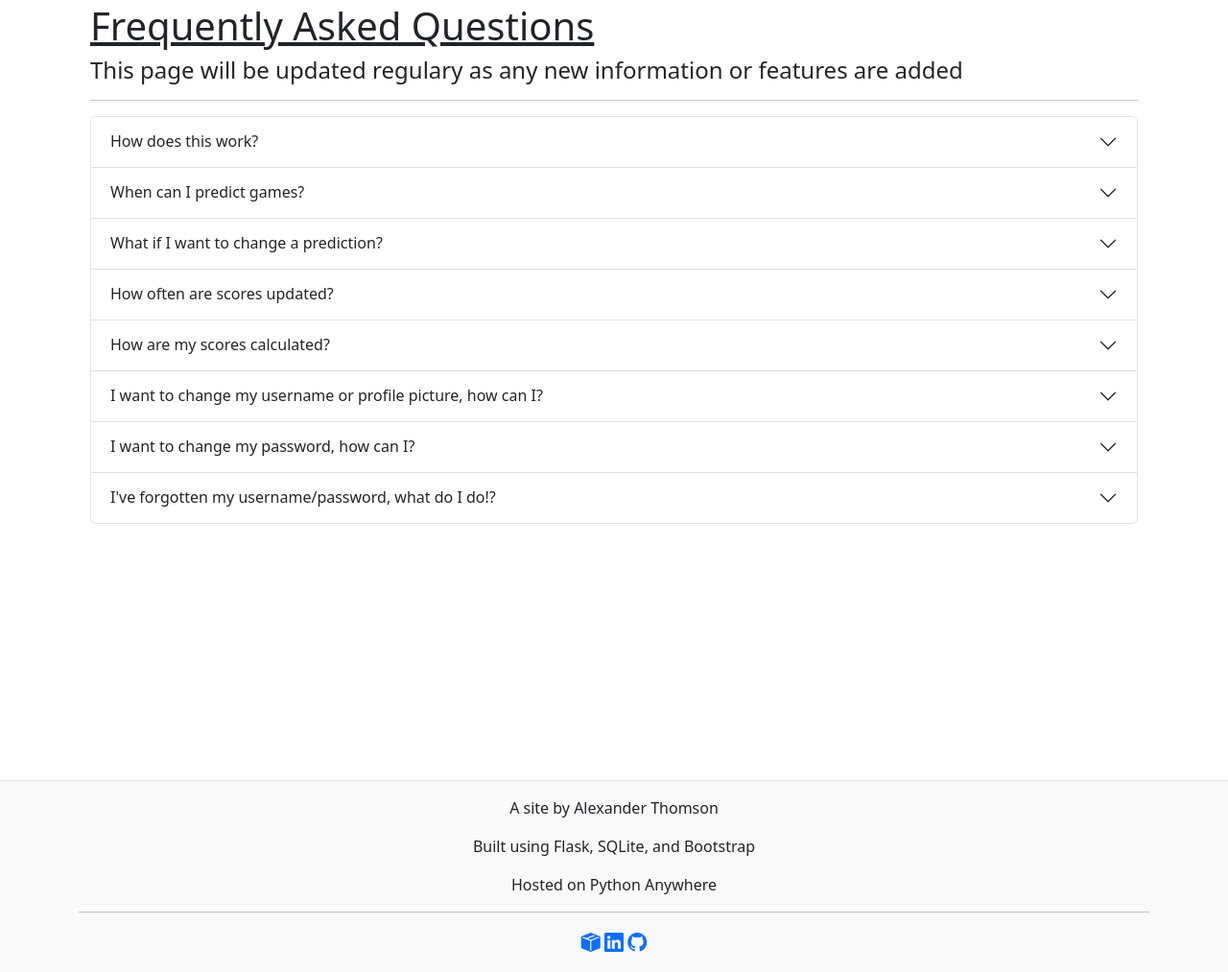
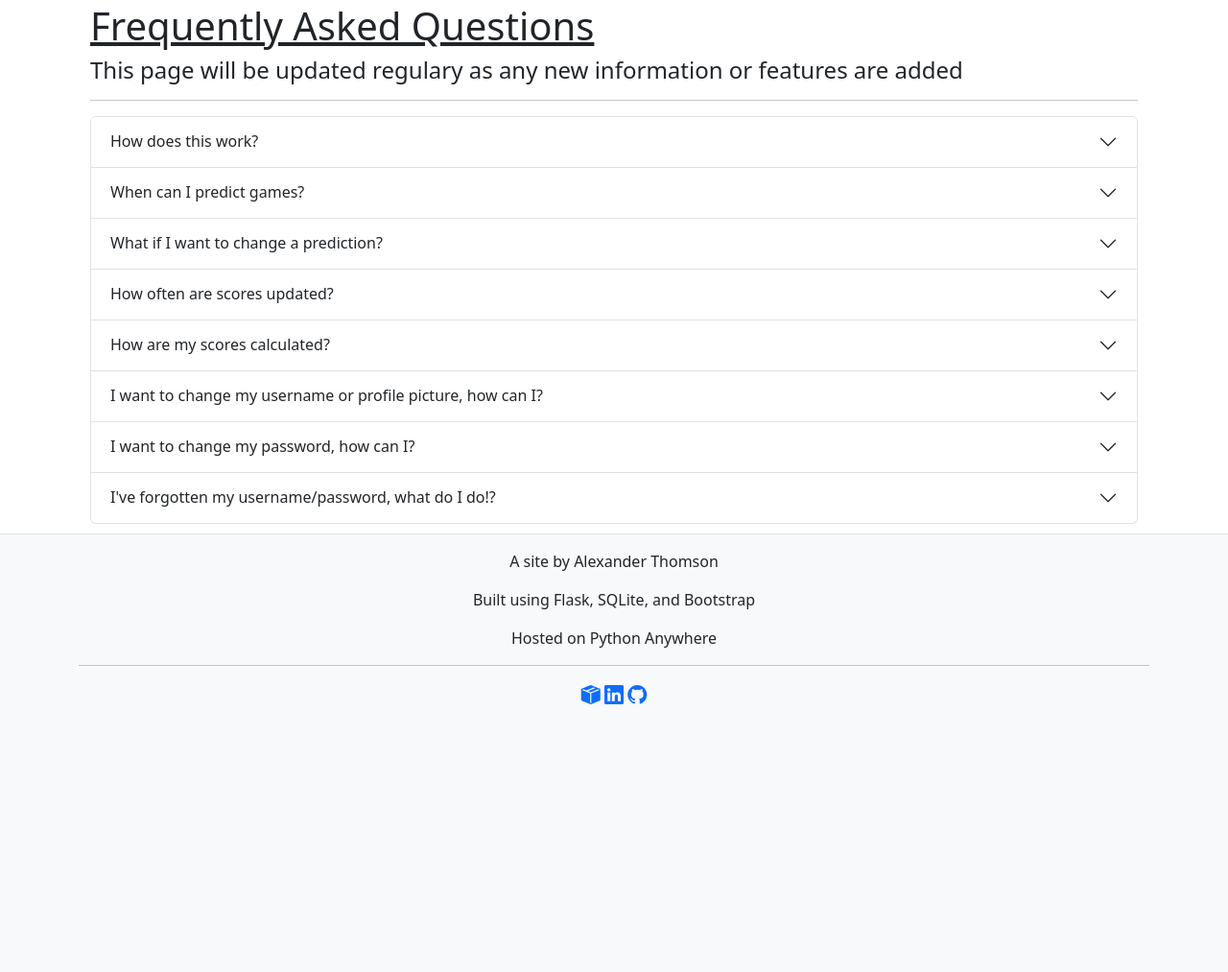
Before and after one commit to EssithAbertay/worldcup_predictions, a Flask app: page /faq in a window 1280 px wide. Shown: the part 81-1094 px from the top of the page at 96% size. After the commit the page ends 815 px from the top, so only its background shows below. Run offline with Flask 3, Linux system fonts and the light colour scheme; some libraries are stand-ins or nearby versions.

Commit message:
Faq page fixes

```diff
--- a/app/templates/faq.html
+++ b/app/templates/faq.html
@@ -1,7 +1,7 @@
 {% extends "base.html" %}
 
 {% block content %}
-<div class="container text-start min-vh-100 mb-100" style="padding-bottom: 120px;">
+<div class="container text-start" style="margin-bottom: 150;">
     <h1><u>Frequently Asked Questions</u></h1>
     <h4>This page will be updated regulary as any new information or features are added</h4>
     <hr>
```
